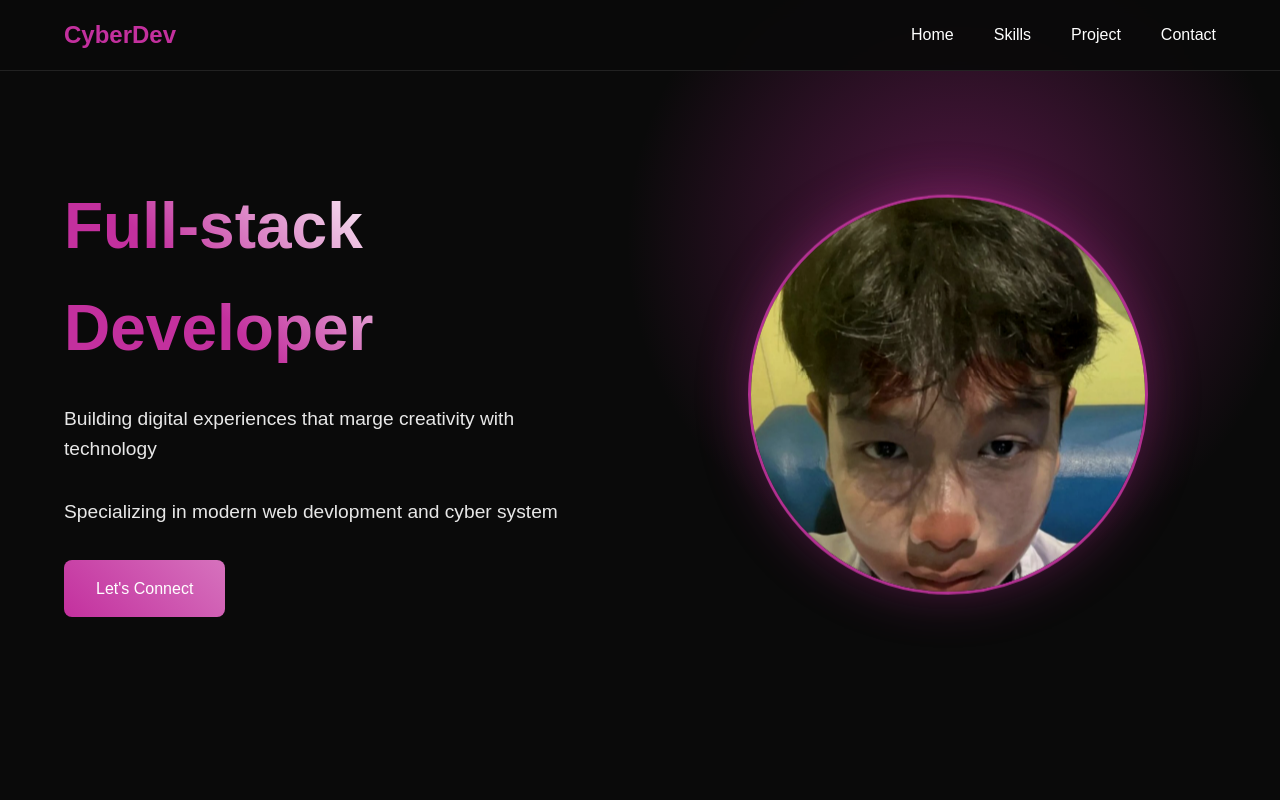
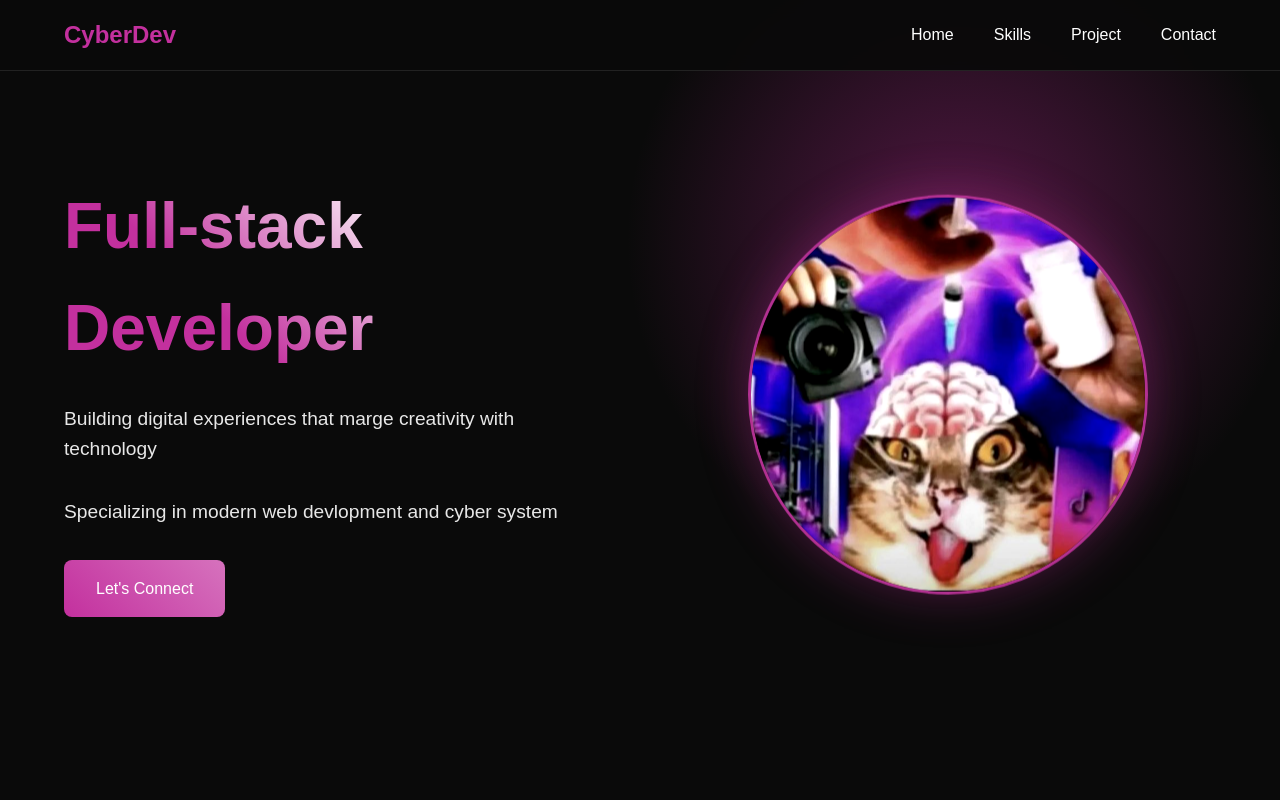
Before and after one commit to satangttv4Xd/PortfolioKub, a plain HTML site: page index.html in a window 1280 px wide. Shown: the top 800 px of the page. Drawn offline with Linux system fonts and the light colour scheme.

Commit message:
change image profile

```diff
--- a/index.html
+++ b/index.html
@@ -25,7 +25,7 @@
         <a href="#contact" class="cta-button">Let's Connect</a>
         </div>
         <div class="hero-image">
-            <image src="satang.jpg" alt="Profile" class="profile-img">
+            <image src="cat.jpg" alt="Profile" class="profile-img">
         </div>
     </section>
 
```
Also changed, not shown: cat.jpg (added).
